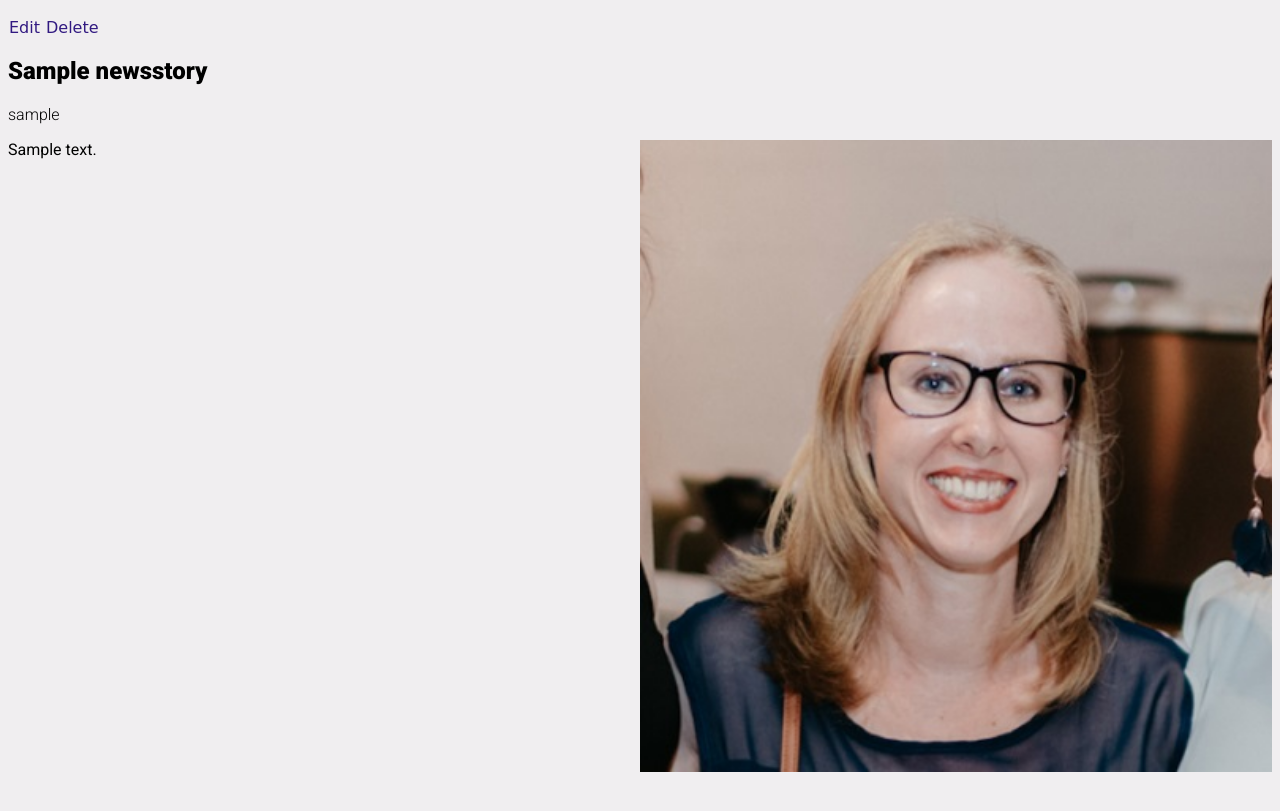
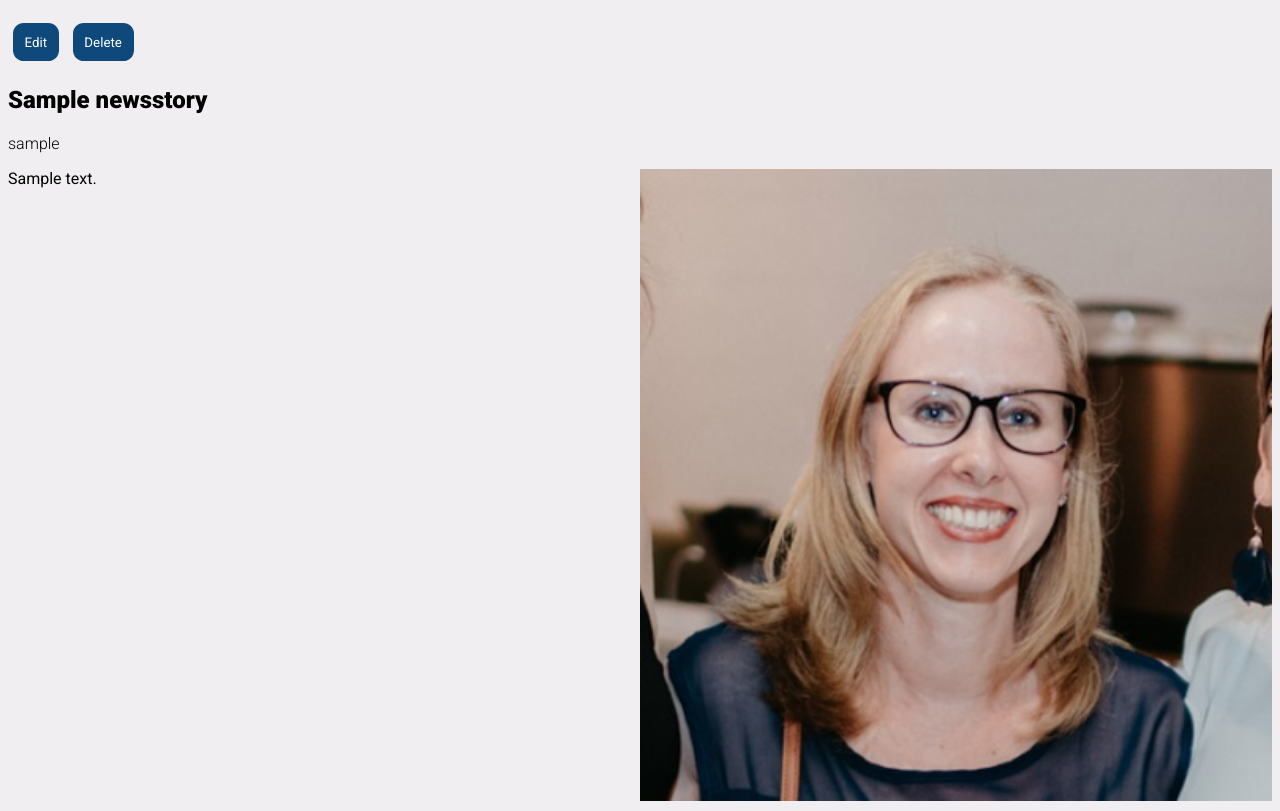
Before and after one commit to Andrea-Rivera/news_project, a Django app: page /news/1/ in a window 1280 px wide. Shown: the part 67-878 px from the top of the page. Before the commit the page ends 839 px from the top, so only its background shows below. Run offline with Django 4.2, Linux system fonts and the light colour scheme; tables that the repository leaves empty hold one stand-in row (values such as "Sample post"); parts of the project's set-up code (start-up, migrations or seed data) failed here and were passed over; some web fonts are replaced.

Commit message:
Adding readme and buttons

```diff
--- a/she_codes_news/news/static/news/styles.css
+++ b/she_codes_news/news/static/news/styles.css
@@ -102,6 +102,18 @@
 
 }
 
+.btn{
+    display: inline-block;
+    background-color: rgb(15, 73, 123);
+    color:white;
+    padding: 0.6rem;
+    border:2px solid transparent;
+    border-radius:0.8em ;
+    margin:5px;
+    cursor:pointer;
+    text-decoration: none;
+    font-size: smaller;
+}
 @media only screen and (max-width: 600px) {
 
     #story-card-1 {
--- a/she_codes_news/news/templates/news/story.html
+++ b/she_codes_news/news/templates/news/story.html
@@ -9,8 +9,20 @@
 
 {% block content %}
 <br>
-<a class= "link_decoration" href='{% url 'news:update' story.id %}' aria-disabled="true" >Edit</a>
-<a class= "link_decoration" href='{% url 'news:delete' story.id %}'>Delete</a>
+{% comment %} <a class= "link_decoration" href='{% url 'news:update' story.id %}'  >Edit</a>
+<button type="button" disabled>Click me!</button>
+<a class= "link_decoration" href='{% url 'news:delete' story.id %}'>Delete</a> {% endcomment %}
+
+
+{% if author_id != "0" %}
+    <a class="btn" href='{% url 'news:update' story.id %}'  >Edit</a>
+    <a class="btn"  href='{% url 'news:delete' story.id %}'>Delete</a>
+
+{% else %}
+<a class="btn"  >Edit</a>
+    <button type="button" disabled>Delete</button>
+{% endif %}
+
 <div id="story-wrapper">
     <h2>{{ story.title }}</h2>
     <h4>{{ story.author }}</h4>
--- a/she_codes_news/users/templates/registration/login.html
+++ b/she_codes_news/users/templates/registration/login.html
@@ -7,20 +7,22 @@
 <link rel="stylesheet" type="text/css" href="{% static 'users/styles.css'%}">
 {% endblock %}
 
+
 {% block content %}
+
 <p>To create a story you will need to Login. </p>
 <h2>Login</h2>
 
 <form method="post">
     {% csrf_token %}
     {{ form.as_p }}
-    <button class= "btn-info" type="submit">Log In</button>
+    <button class= "btn" type="submit">Log In</button>
 
 </form>
 <br>
 <br>
 <p>If you are a new user please create your account: </p>
-<a href="{% url 'users:createAccount' %}" class= "link_users"><button>Create Account</button></a>
+<a href="{% url 'users:createAccount' %}" class= "btn"><button>Create Account</button></a>
 
 
 {% endblock %}
--- a/she_codes_news/users/templates/users/createAccount.html
+++ b/she_codes_news/users/templates/users/createAccount.html
@@ -5,6 +5,6 @@
     <form method="post">
         {% csrf_token %}
         {{ form.as_p }}
-        <button type="submit">Create Account</button>
+        <button class="btn" type="submit">Create Account</button>
     </form>
 {% endblock %}
```
Also changed, not shown: she_codes_news/users/static/styles.css (+15 -3 lines), README.md.
